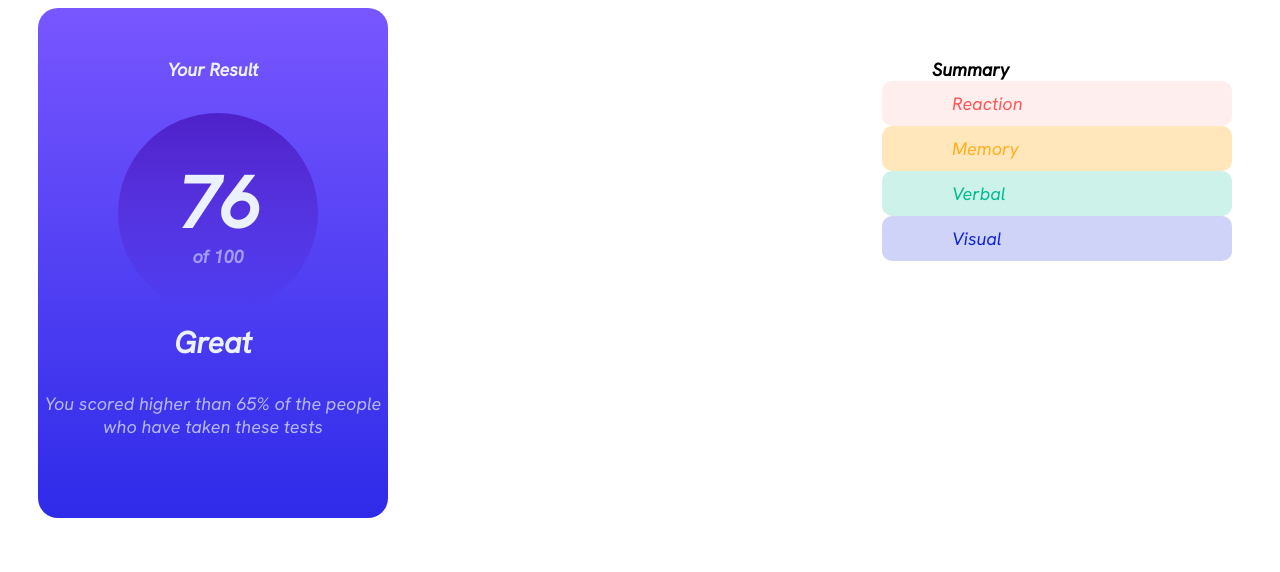
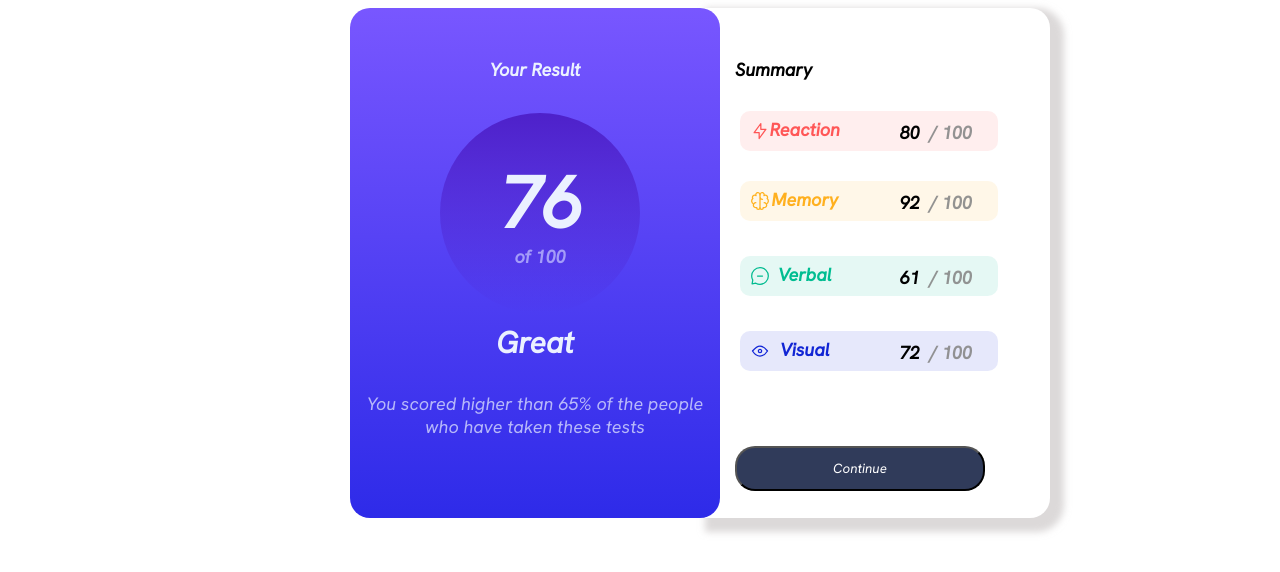
Before and after one commit to aboone2000/Result-Summary, a plain HTML site: page index.html in a window 1280 px wide. Drawn offline with Linux system fonts and the light colour scheme.

Commit message:
Updated HTML and CSS

```diff
--- a/index.css
+++ b/index.css
@@ -8,18 +8,23 @@ body{
 }
 
 
+.card-holder{
+
+   position: absolute;
+   left: 350px;
+}
+
 
 .card{
     background-image: linear-gradient(hsl(252,100%,67%),hsl(241,81%,54%));
-    width: 350px;
+    width: 370px;
     height: 450px;
     border-radius: 20px;
     float: left;
     margin: 0 auto;
     padding-bottom: 60px;
-    display: flexbox;
-
-
+    position: absolute;
+    z-index: 2;
 
 
 }
@@ -47,7 +52,7 @@ bottom: 40px;
 left: 5px;
 }
 
-p{
+ p{
     display: flex;
     justify-content: center;
     align-items:center ;
@@ -77,75 +82,154 @@ bottom: 30px;
 .footer-text{
     color:hsla(221, 100%, 96%, 0.7 );
     font-weight: 500;
+    text-align: center;
 }
 
 
-.card2-holder{
-    float:right;
+
+.card-2{
+  background-color: white;
+    border-top-right-radius: 20px;
+    border-bottom-right-radius: 20px;
+    z-index: 1;
+    padding-bottom: 60px;
+    box-shadow: 7px 7px 7px 7px hsla(0, 3%, 75%, 0.568);
+    float: left;
+    width: 345px;
+    height: 450px;
+    position: absolute;
+    left:355px ;
 
 
-}
-.card-2{
-  background-color: white;
-    height: 450px;
-    width: 350px;
-    border-radius: 20px;
-    padding-bottom: 60px;
 }
 
 .card2-header{
     padding-top: 50px;
     position: relative;
+    left: 30px;
+
+    font-weight: 700;
+
+}
+
+.box{
+    display: flex;
+    flex-direction: column;
+    top: 50px;
+    position: relative;
+    gap: 10px;
+
+
+}
+
+
+.btn-1{
+    background-color: hsl(224, 30%, 27%);
+    color: white;
+    border-radius: 20px;
+    font-family: 'Hanken Grotesk';
+    width: 250px;
+    height: 45px;
+    position: relative;
+    top: 175px;
+    left: 30px;
+
+
+}
+
+.Red{
+    background-color:hsla(0, 100%, 67%, 0.1) ;
+    position: relative;
+    bottom: 20px;
+    border-radius: 10px 10px;
+    height: 40px;
+    width: 75%;
+    left: 10%;
+
+
+}
+
+.Yellow{
+    background-color:hsla(39, 100%, 56%,0.1) ;
+    position: relative;
+    border-radius: 10px 10px;
+    height: 40px;
+    width: 75%;
+    left: 10%;
+
+}
+
+.Green{
+    background-color:hsla(166, 100%, 37%,0.1) ;
+    position: relative;
+    top: 25px;
+    border-radius: 10px 10px;
+    height: 40px;
+    width: 75%;
+    left: 10%;
+
+}
+.Blue{
+    background-color:hsla(234, 85%, 45%,0.1) ;
+    position: relative;
+    top: 50px;
+    border-radius: 10px 10px;
+    height: 40px ;
+    width: 75%;
+    left: 10%;
+
+}
+img{
+    position: relative;
     left: 10px;
-    font-weight: 700;
+    top: 5px;
 }
-.card2-body{
-    display: flex;
-    flex-flow: column;
-    align-content: space-between;
-}
-.color{
-    text-align: center;
-    line-height: 45px;
-    font-weight: 400;
 
 
 
-}
-.Red{
-   position: relative;
-   right: 40px;
-   padding-left: 70px;
-   background-color:hsla(0, 100%, 67%, 0.1) ;
-   border-radius: 10px;
-   color:hsl(0, 100%, 67%);
-   text-align: left;
+
+div.Red > p{
+    color: hsl(0, 100%, 67%);
+    font-size: 18px;
+    position: relative;
+    bottom: 57px;
+    left: 40px;
 
 }
-.Blue{
+div.Blue > p{
+    color: hsl(234, 85%, 45%);
+    font-size: 18px;
     position: relative;
-   right: 40px;
-   background-color: hsla(234, 85%, 45%,0.2);
-   color: hsl(234, 85%, 45%);
-   border-radius: 10px;
-   text-align: left;
-   padding-left: 70px;
+    bottom: 57px;
+    left: 40px;
 }
-.Yellow{
+div.Green > p{
+    color: hsl(166, 100%, 37%);
+    font-size: 18px;
     position: relative;
-   right: 40px;
-   background-color: hsla(39, 100%, 56%,0.3);
-   color: hsl(39, 100%, 56%);
-   border-radius: 10px;
-   text-align: left;
-   padding-left: 70px;
+    bottom: 57px;
+    left: 40px;
 }
-.Green{
+div.Yellow > p{
+    color: hsl(39, 100%, 56%);
+    font-size: 18px;
     position: relative;
-   right: 40px;
-   background-color: hsla(166, 100%, 37%, 0.2);
-   color: hsl(166, 100%, 37%);
-   border-radius: 10px;
-   text-align: left;
-   padding-left: 70px;
+    bottom: 57px;
+    left: 40px;
 }
+
+
+#number{
+position: absolute;
+left: 160px;
+bottom:7px ;
+font-weight: 700;
+}
+
+#numbers{
+    font-weight: 700;
+    color: hsla(0, 0%, 53%, 0.9);
+    position: absolute;
+    left: 190px;
+    bottom:7px
+}
--- a/index.html
+++ b/index.html
@@ -21,7 +21,7 @@
   <div class="card-header">Your Result
     <div class="card-body">
       <div class="circle">
-      <div>
+      <div class="number">
         <p>76</p>
         <small> of 100</small>
         </div>
@@ -36,22 +36,51 @@
 </div>
 
 
-  <section class="card2-holder">
+
     <div class="card-2">
    <div class="card2-header">Summary</div>
     <main class="card2-body">
 
-      <div class="color">
-      <div class="Red">Reaction</div>
-      <div class="Yellow">Memory</div>
-      <div class="Green">Verbal</div>
-      <div class="Blue">Visual</div>
+
+
+      <section class="box">
+        <div class="Red">
+      <img src="assets/images/icon-reaction.svg" alt="Red" width="20px" height="30px">
+      <p>Reaction</p>
+
+      <span id="number">80</span>
+      <span id="numbers">/ 100</span>
+
       </div>
 
+      <div class="Yellow">
+      <img src="assets/images/icon-memory.svg" alt="Yellow" width="20px" height="30px">
+      <p>Memory</p>
+      <span id="number">92</span>
+      <span id="numbers">/ 100</span>
+      </div>
+      <div class="Green">
+      <img src="assets/images/icon-verbal.svg" alt="Green" width="20px" height="30px">
+      <p>Verbal</p>
+      <span id="number">61</span>
+      <span id="numbers">/ 100</span>
+
+      </div>
+      <div class="Blue">
+      <img src="assets/images/icon-visual.svg" alt="Blue" width="20px" height="30px">
+      <p>Visual</p>
+      <span id="number">72</span>
+      <span id="numbers">/ 100</span>
+
+      </div>
+
+
+
+      </section>
+      <button class="btn-1">Continue</button>
+
     </main>
-  </div>
 
-  </section>
 
 
 
```
